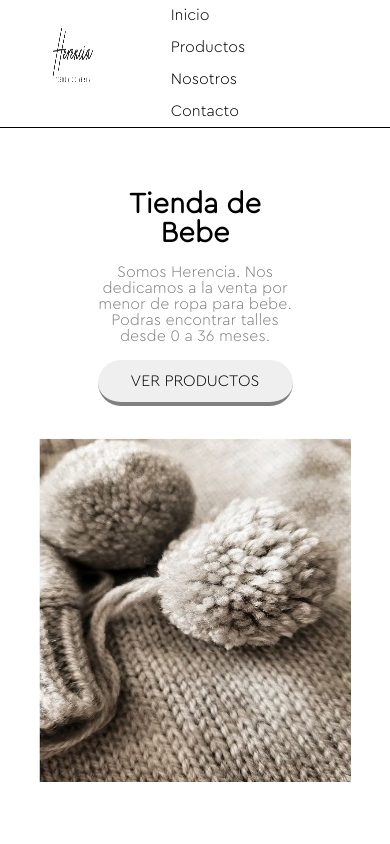
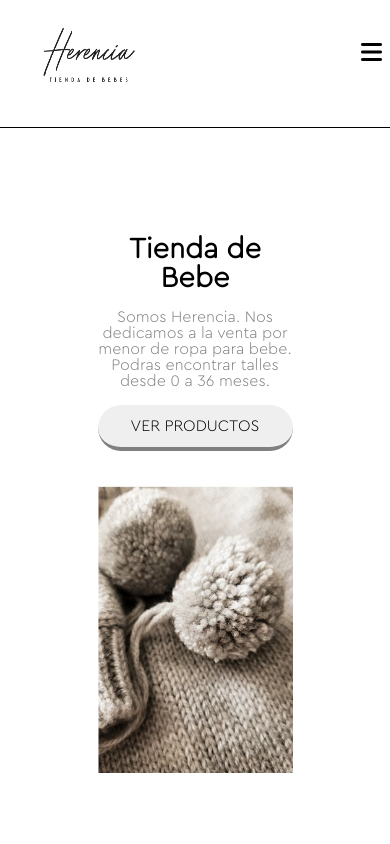
Before and after one commit to tomyluquez/PaginaHerencia, a plain HTML site: page index.html in a window 390 px wide. Shown: the top 844 px of the page. Drawn offline with Linux system fonts and the light colour scheme.

Commit message:
agrege menu hamburguesa

```diff
--- a/index.css
+++ b/index.css
@@ -14,45 +14,58 @@ a{
 
 
 /* DISEÑOS PARTICULARES */
-.todas-li li{
+
+.encabezado{
+    width: 100%;
+    height: 15%;
+
+    border-bottom: 0.04rem solid black;
+}
+nav{
+    width: 100%;
+    height: 100%;
+
+    margin: 0;
+    padding: 0;
+}
+nav img{
+    height: 100%;
+    width: 18%;
+}
+nav ul{
+    float: right;
+    margin-right: 2rem;
+}
+nav li{
     list-style: none;
     display: inline-block;
     padding: 0.5rem 1rem;
-    /* background-color: red; */
-    margin-right: 2rem;
+    line-height: 6rem;
 }
-.encabezado{
-    width: 100%;
-    height: 15%;
-    /* background-color: black; */
-    border-bottom: 0.04rem solid black;
-    transition: all 1s;
+nav li a{
+    padding: 0.5rem 1rem;
+
 }
-.encabezado a{
-    padding: 0.5rem 1rem;
+nav li a:hover{
+    cursor: pointer;
+    background-color: rgb(182, 180, 179);
+    border-radius: 2rem;
 }
-.encabezado a:hover{
-    padding: 0.5rem 1rem;
-    background-color: rgba(221, 218, 215, 0.255);
-    border-radius: 0.5rem;
+.burger{
+    font-size: 1.5rem;
+    float: right;
+    margin: 2.5rem 0.5rem 0 0;
+    cursor: pointer;
+    display: none;
 }
-.logo{
-    height: 100%;
-    width: 13%;
-    /* background-color: red; */
-    margin-left: 3rem;
+#menu{
+    display: none;
 }
-.cont-img-li{
-    width: 100%;
-    height: 100%;
-    display: flex;
-    justify-content: space-between;
-    align-items: center;
-}
+
 .section1{
     width: 100%;
     height: 85%;
-    /* background-color: yellow; */
+
     display: flex;
     justify-content: center;
     align-items: center;
@@ -60,13 +73,13 @@ a{
 .cont-tit-img{
     width: 80%;
     height: 80%;
-    /* background-color: yellowgreen; */
+
     display: flex;
 }
 .tit-p-b{
     width: 50%;
     height: 100%;
-    /* background-color: rgb(255, 0, 0); */
+
     display: flex;
     flex-direction: column;
     justify-content: center;
@@ -97,7 +110,7 @@ a{
 .cont-img-section1{
     width: 50%;
     height: 100%;
-    /* background-color: rgb(255, 255, 255); */
+
     display: flex;
     justify-content: flex-start;
 }
@@ -116,7 +129,7 @@ a{
 .cont-2div{
     width: 100%;
     height: 95%;
-    /* background-color: red; */
+
     display: flex;
     justify-content: center;
     flex-direction: column;
@@ -125,7 +138,7 @@ a{
 .t-p-s2{
     width: 50%;
     height: 30%;
-    /* background-color: blue; */
+
     display: flex;
     align-items: center;
     flex-direction: column;
@@ -142,7 +155,7 @@ a{
 .cont-3divs{
     width: 70%;
     height: 100%;
-    /* background-color: rgb(224, 237, 224); */
+
     display: flex;
     justify-content: center;
     align-items: flex-end;
@@ -150,7 +163,7 @@ a{
 .i-t-izq{
     width: 25%;
     height: 80%;
-    /* background-color: white; */
+
     display: flex;
     align-items: center;
     flex-direction: column;
@@ -159,7 +172,7 @@ a{
 .i-t-cen{
     width: 25%;
     height: 80%;
-    /* background-color: rgb(125, 39, 39); */
+
     display: flex;
     align-items: center;
     flex-direction: column;
@@ -168,7 +181,7 @@ a{
 .i-t-der{
     width: 25%;
     height: 80%;
-    /* background-color: rgb(62, 72, 168); */
+
     display: flex;
     align-items: center;
     flex-direction: column;
@@ -177,7 +190,7 @@ a{
 .section3{
     width: 100%;
     height: 80%;
-    /* background-color: rgb(255, 0, 0); */
+
     display: flex;
     flex-direction: row;
     justify-content: center;
@@ -186,7 +199,7 @@ a{
 .cont-2div-s3{
     width: 100%;
     height: 100%;
-    /* background-color: grey; */
+
     display: flex;
     justify-content: center;
     align-items: center;
@@ -194,7 +207,7 @@ a{
 .t-p-s3{
     width: 20%;
     height: 100%;
-    /* background-color: blue; */
+
     display: flex;
     align-items: center;
     flex-direction: column;
@@ -208,7 +221,7 @@ a{
 .cont-5divs{
     width: 80%;
     height: 80%;
-    /* background-color: green; */
+
     display: flex;
     justify-content: space-around;
     flex-wrap: wrap;
@@ -221,7 +234,7 @@ a{
 .lavado{
     width: 20%;
     height: 45%;
-    /* background-color: yellow; */
+
     display: flex;
     flex-direction: column;
     align-items: center;
@@ -235,7 +248,7 @@ a{
 .secado{
     width: 20%;
     height: 45%;
-    /* background-color: yellow; */
+
     display: flex;
     flex-direction: column;
     align-items: center;
@@ -248,7 +261,7 @@ a{
 .estrujado{
     width: 20%;
     height: 45%;
-    /* background-color: yellow; */
+
     display: flex;
     flex-direction: column;
     align-items: center;
@@ -262,7 +275,7 @@ a{
 .planchado{
     width: 20%;
     height: 45%;
-    /* background-color: yellow; */
+
     display: flex;
     flex-direction: column;
     align-items: center;
@@ -275,7 +288,7 @@ a{
 .lavandina{
     width: 20%;
     height: 45%;
-    /* background-color: yellow; */
+
     display: flex;
     flex-direction: column;
     align-items: center;
@@ -452,10 +465,37 @@ a{
         width: 100%;
         text-align: center;
     }
-    .cont-img-section1{
-        width: 80%;
-        height: 60%;
-        margin-top: 2rem;
+    .burger{
+        display: block;
     }
-
+    nav ul{
+        position: fixed;
+        width: 100%;
+        height: 100%;
+        background-color:rgb(221, 218, 215);
+        left: -120%;
+        text-align: center;
+        margin: 0;
+        padding: 0;
+        transition: all 0.4s;
+    }
+    nav ul li{
+        display: block;
+        text-align: center;
+        margin: 0;
+        padding: 0;
+        border-bottom: 0.1rem solid rgba(0, 0, 0, 0.395);
+    }
+    #menu:checked ~ ul{
+        left: 0;
+    }
+    nav li a:hover{
+        cursor: pointer;
+        background-color: rgb(182, 180, 179);
+        border-radius: 2rem;
+    }
+    nav img{
+        margin-left: 2rem;
+        width: 30%;
+    }
 }
--- a/index.html
+++ b/index.html
@@ -7,7 +7,9 @@
 </head>
 <body>
     <header class="encabezado">
-        <div class="cont-img-li">
+        <nav class="cont-img-li">
+            <input type="checkbox" name="menu" id="menu">
+            <label class="burger" for="menu"> <i class="fa-solid fa-bars"></i> </label>
             <img class="logo" src="./img/herenciasinfondochica2.png" alt="logo">
             <ul class="todas-li">
                 <li> <a href="#">Inicio</a></li>
@@ -15,7 +17,7 @@
                 <li> <a href="#">Nosotros</a></li>
                 <li> <a href="#">Contacto</a></li>
             </ul>
-        </div>
+        </nav>
     </header>
     <section class="section1">
         <div class="cont-tit-img">
@@ -25,9 +27,9 @@
                     menor de ropa para bebe. Podras encontrar
                     talles desde 0 a 36 meses.
                 </p>
-                <div class="cont-boton">
-                <button> <a href="#">VER PRODUCTOS</a> </button>
-            </div>
+                    <div class="cont-boton">
+                        <button> <a href="#">VER PRODUCTOS</a> </button>
+                    </div>
             </div>
             <div class="cont-img-section1">
                 <img class="pocho" src="./img/poncho.jpg" alt="ponchogris">
@@ -88,7 +90,6 @@
             </div>
         </div>
     </section>
-    <!-- <section class="espacioblanco"></section> -->
     <footer class="todoelpie">
         <div class="li-pie">
             <ul>
```
